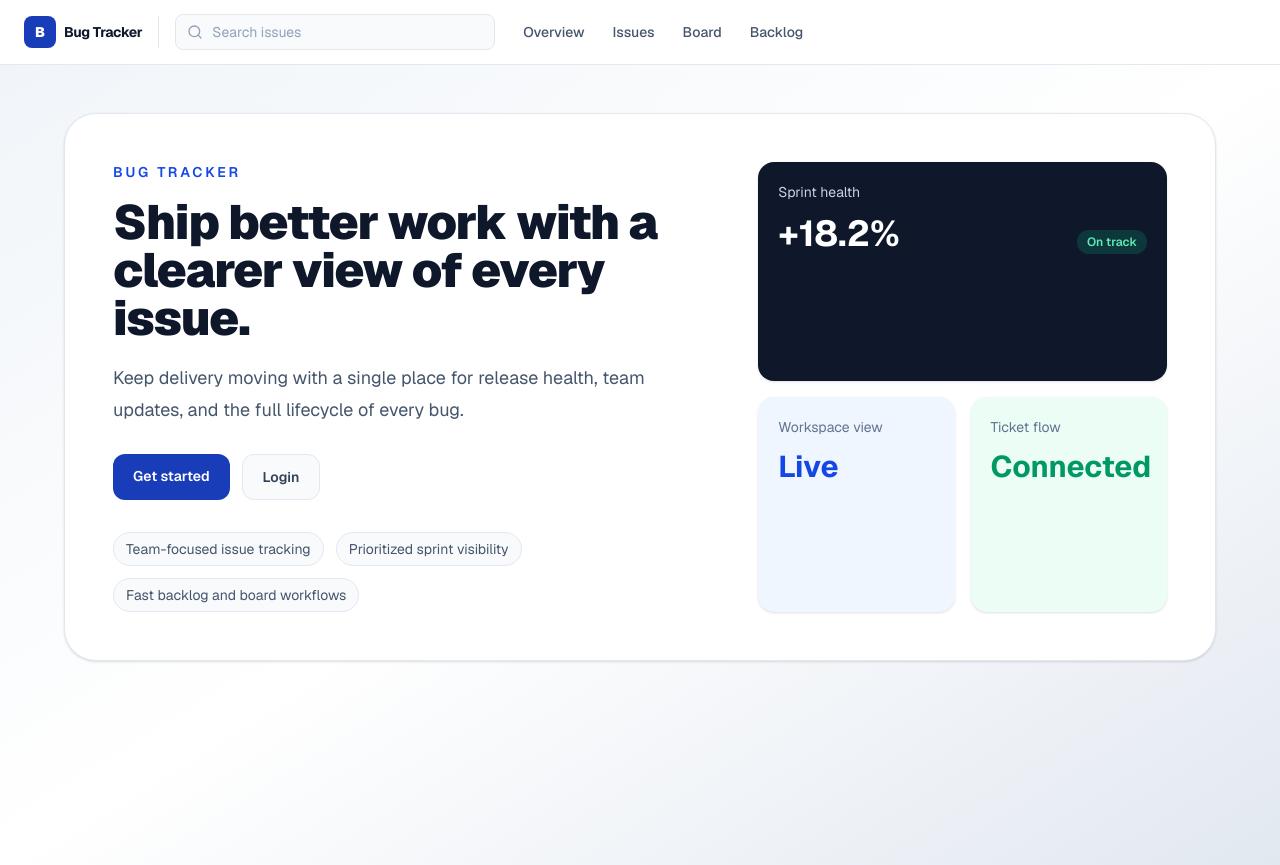
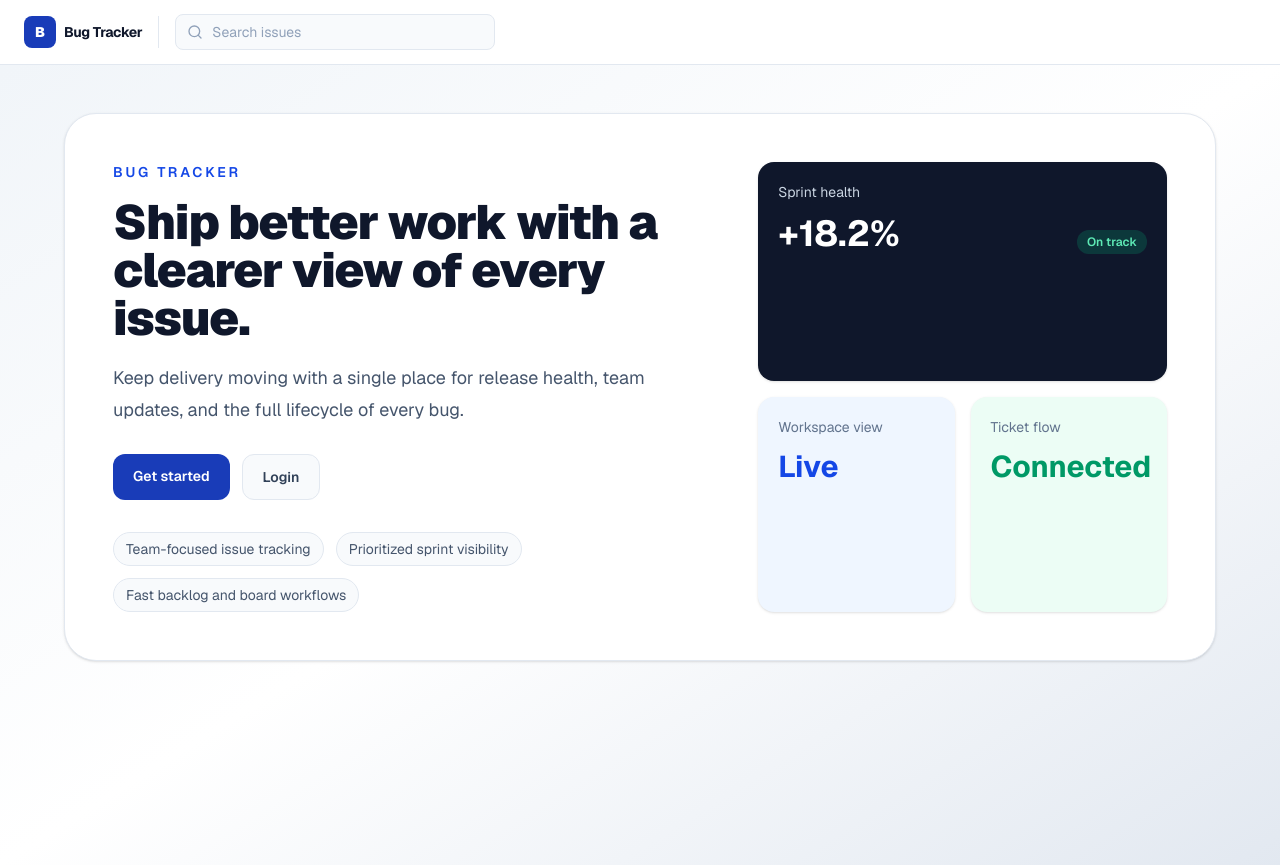
Before and after one commit to granttxiv/bug-tracker, a Next.js app: page / in a window 1280 px wide. Built offline with nearby package versions, Linux system fonts and the light colour scheme.

Commit message:
fix(navbar): apply guest guard to correct nav block (desktop, not mobile)

```diff
--- a/components/header/page.tsx
+++ b/components/header/page.tsx
@@ -89,9 +89,11 @@ const NavHeader = ({ className = "" }: { className?: string }) => {
 				</form>
 
 				<div className="hidden items-center gap-1 lg:flex">
-					{navigation.map((item) => {
+					{user
+						? navigation.map((item) => {
 								const isActive =
-							pathname === item.href || pathname.startsWith(`${item.href}/`);
+									pathname === item.href ||
+									pathname.startsWith(`${item.href}/`);
 								return (
 									<Link
 										key={item.href}
@@ -101,7 +103,8 @@ const NavHeader = ({ className = "" }: { className?: string }) => {
 										{item.label}
 									</Link>
 								);
-					})}
+							})
+						: null}
 				</div>
 
 				<div className="ml-auto flex items-center gap-2">
@@ -151,23 +154,19 @@ const NavHeader = ({ className = "" }: { className?: string }) => {
 							className="h-10 w-full rounded-lg border border-slate-200 bg-slate-50 pl-9 text-sm outline-none focus:border-blue-500"
 						/>
 					</form>
-					<div className="hidden items-center gap-1 lg:flex">
+					<div className="grid gap-1">
 						{user
-							? navigation.map((item) => {
-									const isActive =
-										pathname === item.href ||
-										pathname.startsWith(`${item.href}/`);
-									return (
+							? navigation.map((item) => (
 									<Link
 										key={item.href}
 										href={item.href}
-											className={`rounded-lg px-3 py-2 text-sm font-medium transition ${isActive ? "bg-blue-50 text-blue-700" : "text-slate-600 hover:bg-slate-50 hover:text-slate-900"}`}
+										onClick={() => setIsOpen(false)}
+										className={`rounded-lg px-3 py-2 text-sm font-medium ${pathname === item.href ? "bg-blue-50 text-blue-700" : "text-slate-600 hover:bg-slate-50"}`}
 									>
 										{item.label}
 									</Link>
-									);
-								})
-							: null}
+								))
+							: " "}
 					</div>
 				</div>
 			)}
```
Lines whose indentation alone changed are shown as unchanged.
